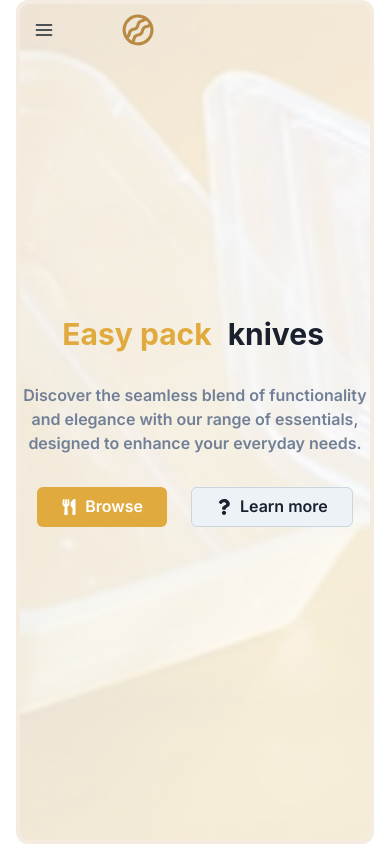
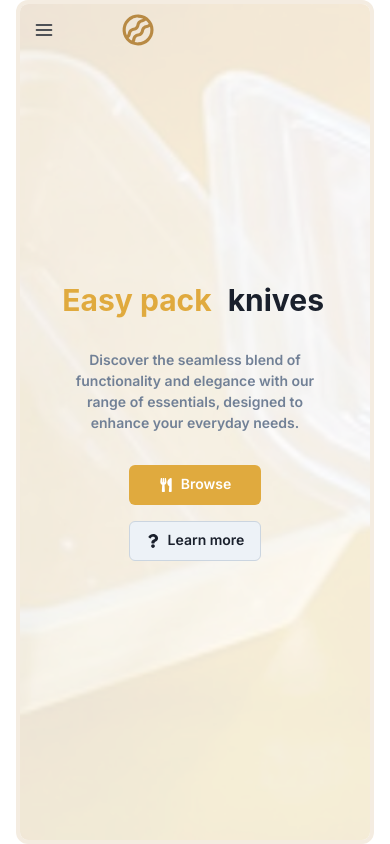
Before and after one commit to briannval/Easy-Pack-Official, a Next.js app: page / in a window 390 px wide. Shown: the top 844 px of the page. Built offline with nearby package versions, Linux system fonts and the light colour scheme.

Commit message:
Responsiveness for home

```diff
--- a/src/app/page.tsx
+++ b/src/app/page.tsx
@@ -35,17 +35,19 @@ export default function Home() {
           <Text
             fontWeight={600}
             color={"gray.500"}
-            maxW={{ base: "md", md: "2xl" }}
+            maxW={"70%"}
+            fontSize={{ base: "sm", lg: "lg" }}
           >
             Discover the seamless blend of functionality and elegance with our
             range of essentials, designed to enhance your everyday needs.
           </Text>
-          <Stack spacing={6} direction={"row"}>
+          <Stack spacing={{base: 4, md: 6}} direction={{base: "column", md: "row"}}>
             <Button
               leftIcon={<FaUtensils />}
-              px={6}
+              px={{base: 4, md: 6}}
               color={"white"}
               bg={"gold.400"}
+              fontSize={{base: "sm", md: "md"}}
               _hover={{ bg: "gold.300" }}
               as={"a"}
               href="/products"
@@ -56,7 +58,8 @@ export default function Home() {
               border={"1px"}
               borderColor={"gray.300"}
               leftIcon={<FaQuestion />}
-              px={6}
+              fontSize={{base: "sm", md: "md"}}
+              px={{base: 4, md: 6}}
               as={"a"}
               href="/about"
             >
```
